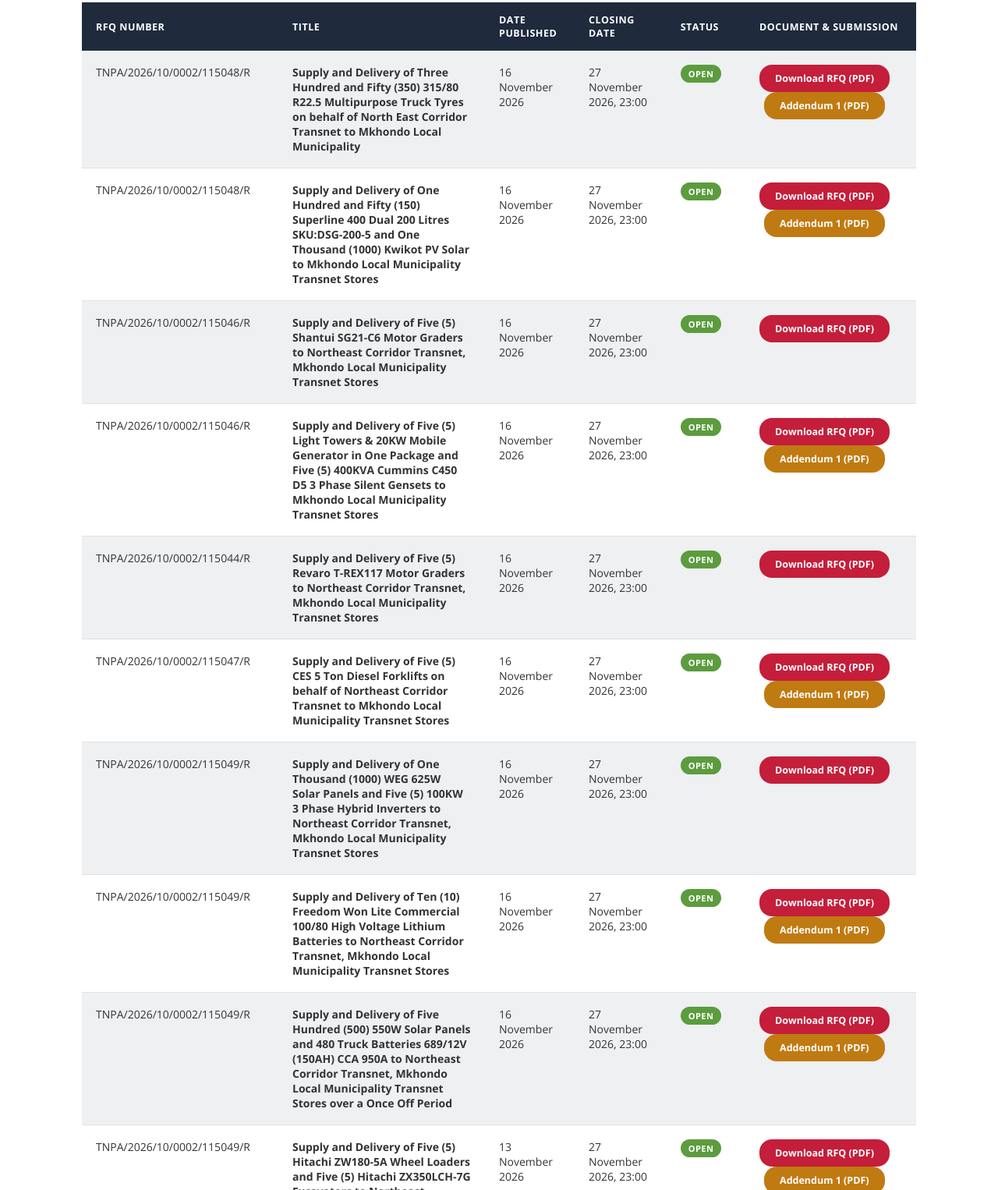
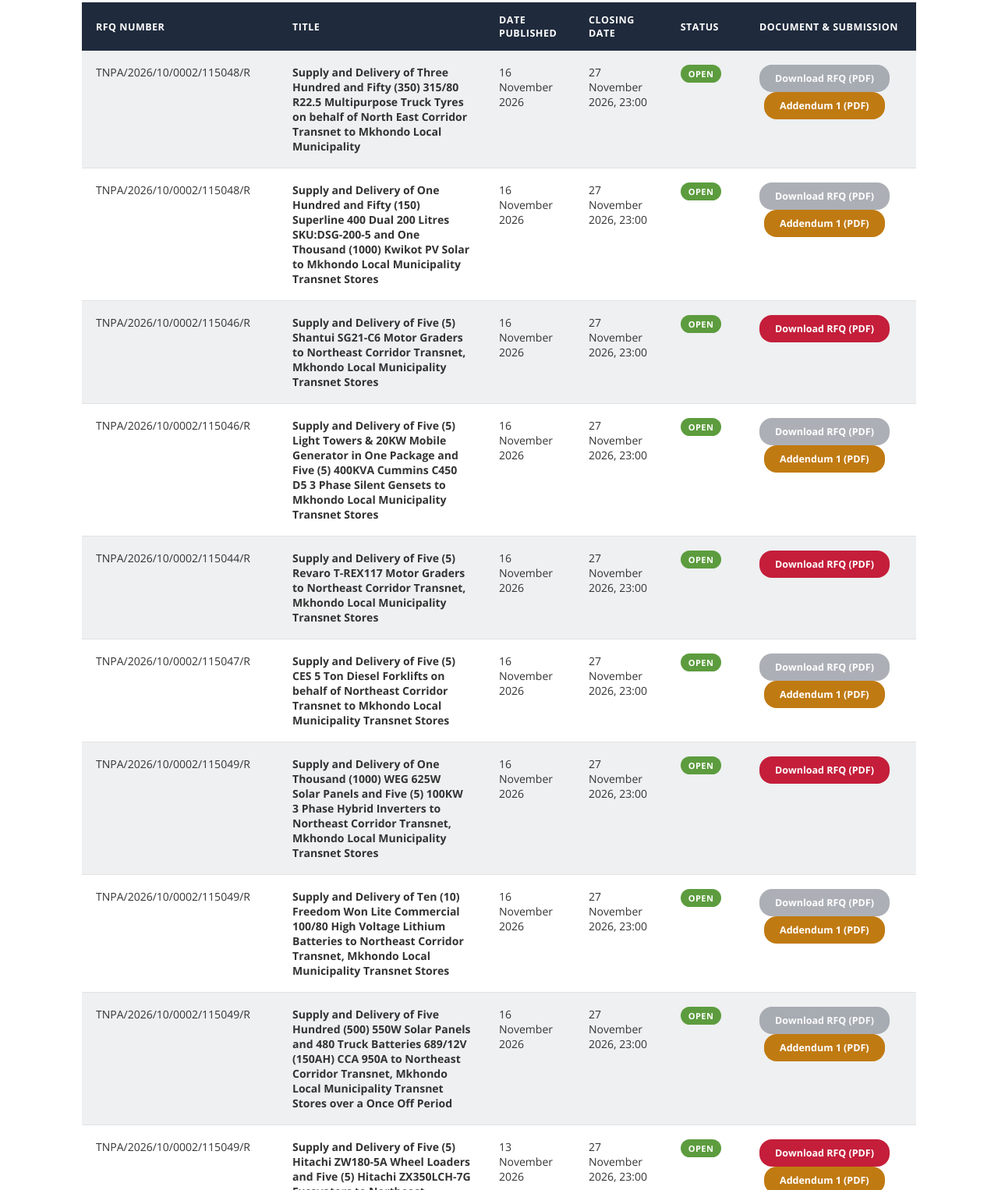
Before and after one commit to morenatau/transnet, a plain HTML site: page tenders.html in a window 1280 px wide. Shown: the part 684-2210 px from the top of the page at 78% size. Drawn offline with nearby package versions, Linux system fonts and the light colour scheme.

Commit message:
Disable original RFQ download on tenders superseded by Addendum 1

```diff
--- a/tenders.html
+++ b/tenders.html
@@ -421,7 +421,7 @@
         <td data-label="Closing Date">27 November 2026, 23:00</td>
         <td data-label="Status"><span class="tender-status">Open</span></td>
         <td data-label="Document">
-          <a class="tender-dl" href="documents/Supply_and_Delivery_of_Truck_Tyres.pdf" target="_blank" rel="noopener">Download RFQ (PDF)</a>
+          <span class="tender-dl disabled" aria-disabled="true" title="Superseded by Addendum 1">Download RFQ (PDF)</span>
           <a class="tender-dl addendum" href="documents/Supply_and_Delivery_of_Truck_Tyres_Addendum_1.pdf" target="_blank" rel="noopener">Addendum 1 (PDF)</a>
         </td>
       </tr>
@@ -432,7 +432,7 @@
         <td data-label="Closing Date">27 November 2026, 23:00</td>
         <td data-label="Status"><span class="tender-status">Open</span></td>
         <td data-label="Document">
-          <a class="tender-dl" href="documents/Supply_and_Delivery_of_Kwikot_Plumblink.pdf" target="_blank" rel="noopener">Download RFQ (PDF)</a>
+          <span class="tender-dl disabled" aria-disabled="true" title="Superseded by Addendum 1">Download RFQ (PDF)</span>
           <a class="tender-dl addendum" href="documents/Supply_and_Delivery_of_Kwikot_Plumblink_Addendum_1.pdf" target="_blank" rel="noopener">Addendum 1 (PDF)</a>
         </td>
       </tr>
@@ -451,7 +451,7 @@
         <td data-label="Closing Date">27 November 2026, 23:00</td>
         <td data-label="Status"><span class="tender-status">Open</span></td>
         <td data-label="Document">
-          <a class="tender-dl" href="documents/Supply_and_Delivery_of_Rockwell_Industrial_Machinery.pdf" target="_blank" rel="noopener">Download RFQ (PDF)</a>
+          <span class="tender-dl disabled" aria-disabled="true" title="Superseded by Addendum 1">Download RFQ (PDF)</span>
           <a class="tender-dl addendum" href="documents/Supply_and_Delivery_of_Rockwell_Industrial_Machinery_Addendum_1.pdf" target="_blank" rel="noopener">Addendum 1 (PDF)</a>
         </td>
       </tr>
@@ -470,7 +470,7 @@
         <td data-label="Closing Date">27 November 2026, 23:00</td>
         <td data-label="Status"><span class="tender-status">Open</span></td>
         <td data-label="Document">
-          <a class="tender-dl" href="documents/Supply_and_Delivery_of_Ces_Forklift.pdf" target="_blank" rel="noopener">Download RFQ (PDF)</a>
+          <span class="tender-dl disabled" aria-disabled="true" title="Superseded by Addendum 1">Download RFQ (PDF)</span>
           <a class="tender-dl addendum" href="documents/Supply_and_Delivery_of_Ces_Forklift_Addendum_1.pdf" target="_blank" rel="noopener">Addendum 1 (PDF)</a>
         </td>
       </tr>
@@ -489,7 +489,7 @@
         <td data-label="Closing Date">27 November 2026, 23:00</td>
         <td data-label="Status"><span class="tender-status">Open</span></td>
         <td data-label="Document">
-          <a class="tender-dl" href="documents/Supply_and_Delivery_of_Freedom_Powermode.pdf" target="_blank" rel="noopener">Download RFQ (PDF)</a>
+          <span class="tender-dl disabled" aria-disabled="true" title="Superseded by Addendum 1">Download RFQ (PDF)</span>
           <a class="tender-dl addendum" href="documents/Supply_and_Delivery_of_Freedom_Powermode_Addendum_1.pdf" target="_blank" rel="noopener">Addendum 1 (PDF)</a>
         </td>
       </tr>
@@ -500,7 +500,7 @@
         <td data-label="Closing Date">27 November 2026, 23:00</td>
         <td data-label="Status"><span class="tender-status">Open</span></td>
         <td data-label="Document">
-          <a class="tender-dl" href="documents/Supply_and_Delivery_of_Enertec_Batteries.pdf" target="_blank" rel="noopener">Download RFQ (PDF)</a>
+          <span class="tender-dl disabled" aria-disabled="true" title="Superseded by Addendum 1">Download RFQ (PDF)</span>
           <a class="tender-dl addendum" href="documents/Supply_and_Delivery_of_Enertec_Batteries_Addendum_1.pdf" target="_blank" rel="noopener">Addendum 1 (PDF)</a>
         </td>
       </tr>
```
